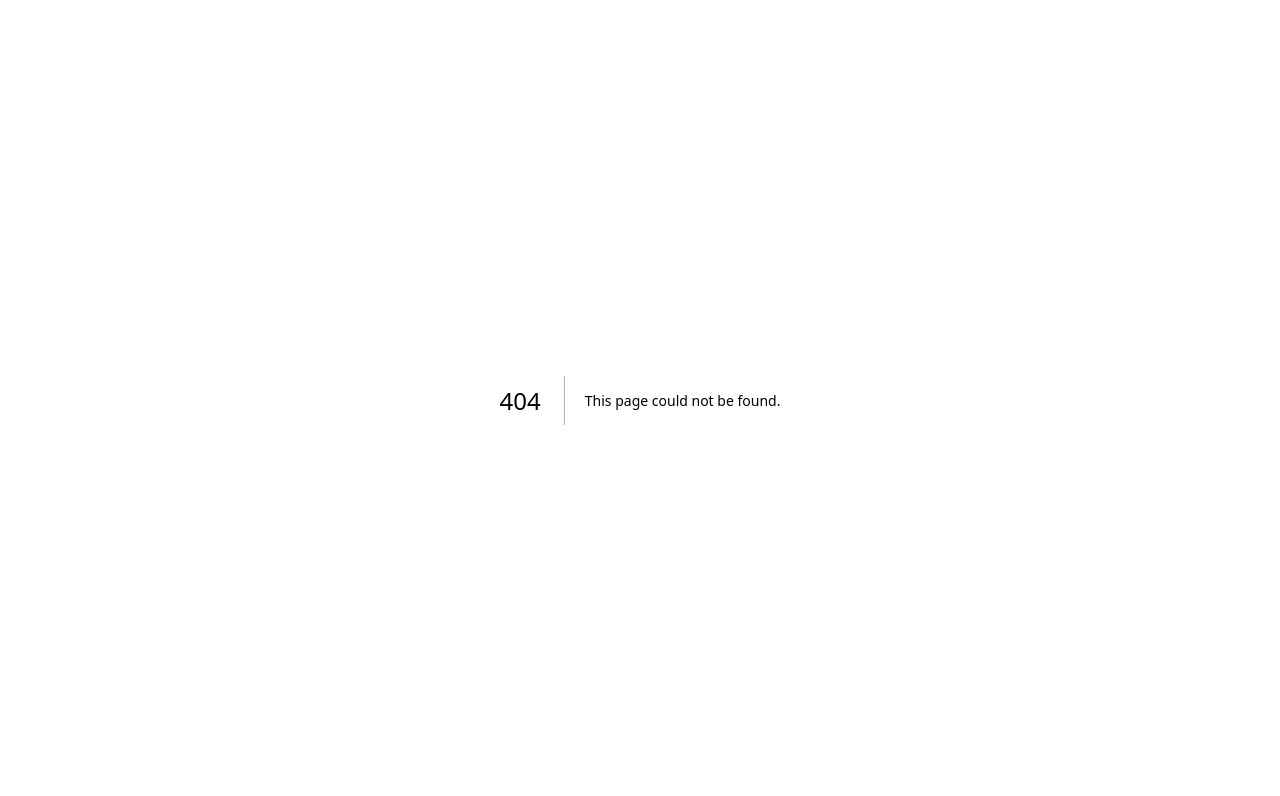
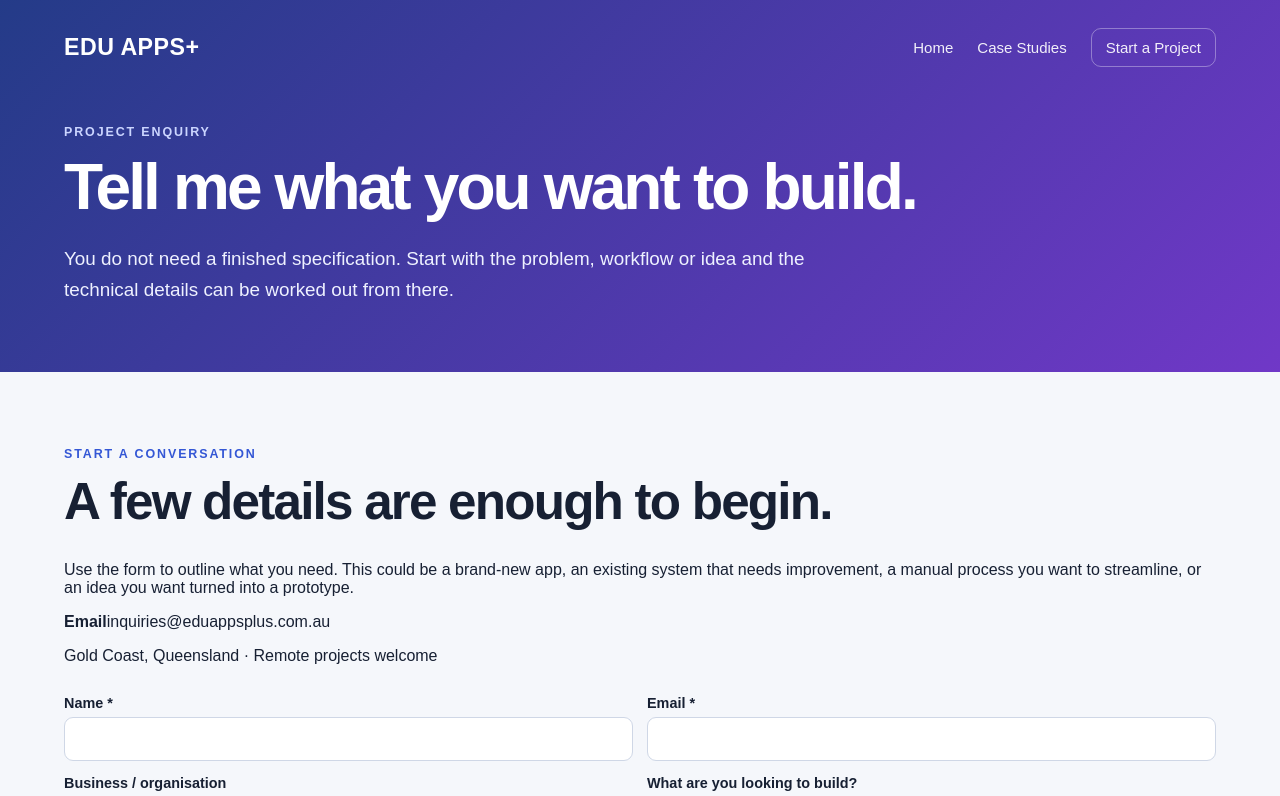
Before and after one commit to trevore777/eduappsplus_website, a Next.js app: page /enquire in a window 1280 px wide. Before the commit this address had no page. Shown: the top 796 px of the page. Built offline with nearby package versions, Linux system fonts and the light colour scheme.

Commit message:
Add project enquiry page

```diff
--- /dev/null
+++ b/app/enquire/page.js
@@ -0,0 +1,18 @@
+import Link from "next/link";
+import EnquiryForm from "../../components/EnquiryForm";
+
+export const metadata={title:"Start a Project | EDU Apps Plus",description:"Tell EDU Apps Plus about your app idea, workflow problem or existing application."};
+
+export default function EnquirePage(){
+  return <>
+    <header className="siteHeader compactHeader"><div className="wrap">
+      <div className="top"><Link className="brand" href="/">EDU APPS+</Link><nav className="mainNav"><Link href="/">Home</Link><Link href="/case-studies">Case Studies</Link><Link className="navCta" href="/enquire">Start a Project</Link></nav></div>
+      <div className="hero caseHero"><span className="eyebrow">Project enquiry</span><h1>Tell me what you want to build.</h1><p>You do not need a finished specification. Start with the problem, workflow or idea and the technical details can be worked out from there.</p></div>
+    </div></header>
+    <main><section className="commercialSection"><div className="wrap enquiryLayout">
+      <div className="enquiryIntro"><span className="eyebrow dark">Start a conversation</span><h2 className="largeHeading">A few details are enough to begin.</h2><p>Use the form to outline what you need. This could be a brand-new app, an existing system that needs improvement, a manual process you want to streamline, or an idea you want turned into a prototype.</p><div className="contactCard"><strong>Email</strong><a href="mailto:inquiries@eduappsplus.com.au">inquiries@eduappsplus.com.au</a><p>Gold Coast, Queensland · Remote projects welcome</p></div></div>
+      <EnquiryForm/>
+    </div></section></main>
+    <footer>EDU Apps Plus · <a href="mailto:inquiries@eduappsplus.com.au">inquiries@eduappsplus.com.au</a></footer>
+  </>;
+}
```
